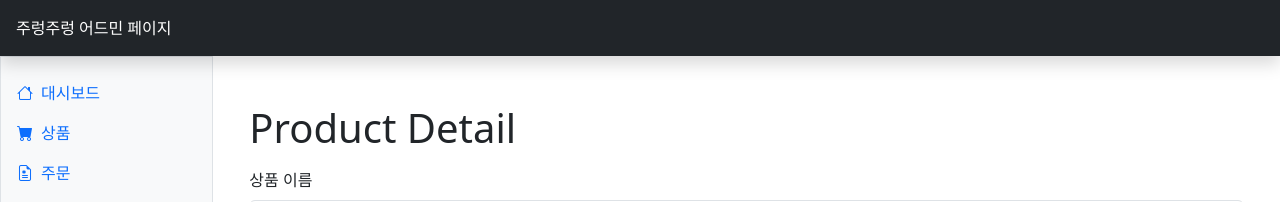
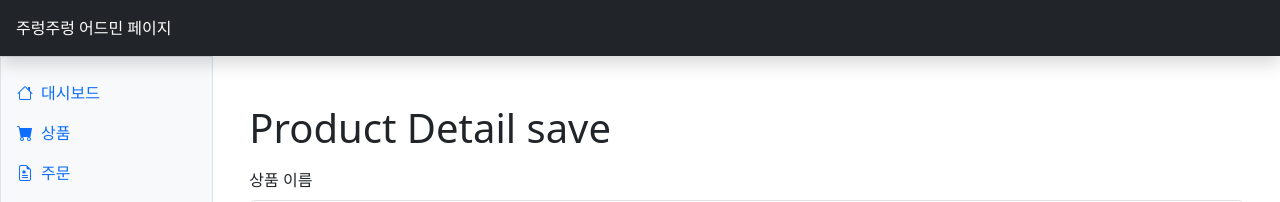
Before and after one commit to bohub12/juloungjuloung-admin-web, a Vue app: page /product/save in a window 1280 px wide. Shown: the top 202 px of the page. Built offline with nearby package versions, Linux system fonts and the light colour scheme.

Commit message:
Fix: 컴포넌트 간 주고받는 props 네이밍 변경

```diff
--- a/src/components/ProductComponent.vue
+++ b/src/components/ProductComponent.vue
@@ -173,7 +173,10 @@ export default defineComponent({
     },
 
     goToProductDetails(productId) {
-      this.$router.push({ name: "productDetail", params: { id: productId } });
+      this.$router.push({
+        name: "productDetail",
+        params: { productId: productId },
+      });
     },
 
     goToPage(pageNumber) {
--- a/src/components/product/ProductDetailComponent.vue
+++ b/src/components/product/ProductDetailComponent.vue
@@ -1,6 +1,6 @@
 <template>
   <div class="container mt-5">
-    <h1 class="mb-3">Product Detail</h1>
+    <h1 class="mb-3">Product Detail {{ productId }}</h1>
     <div class="mb-3">
       <label for="productName" class="form-label">상품 이름</label>
       <input
@@ -155,7 +155,7 @@ import { defineComponent } from "vue";
 export default defineComponent({
   name: "ProductDetailComponent",
   props: {
-    id: {
+    productId: {
       type: BigInt,
     },
   },
--- a/src/router/index.ts
+++ b/src/router/index.ts
@@ -23,7 +23,7 @@ const routes: Array<RouteRecordRaw> = [
         component: ProductComponent,
       },
       {
-        path: "/product/:id",
+        path: "/product/:productId",
         name: "productDetail",
         component: ProductDetailComponent,
         props: true,
```
